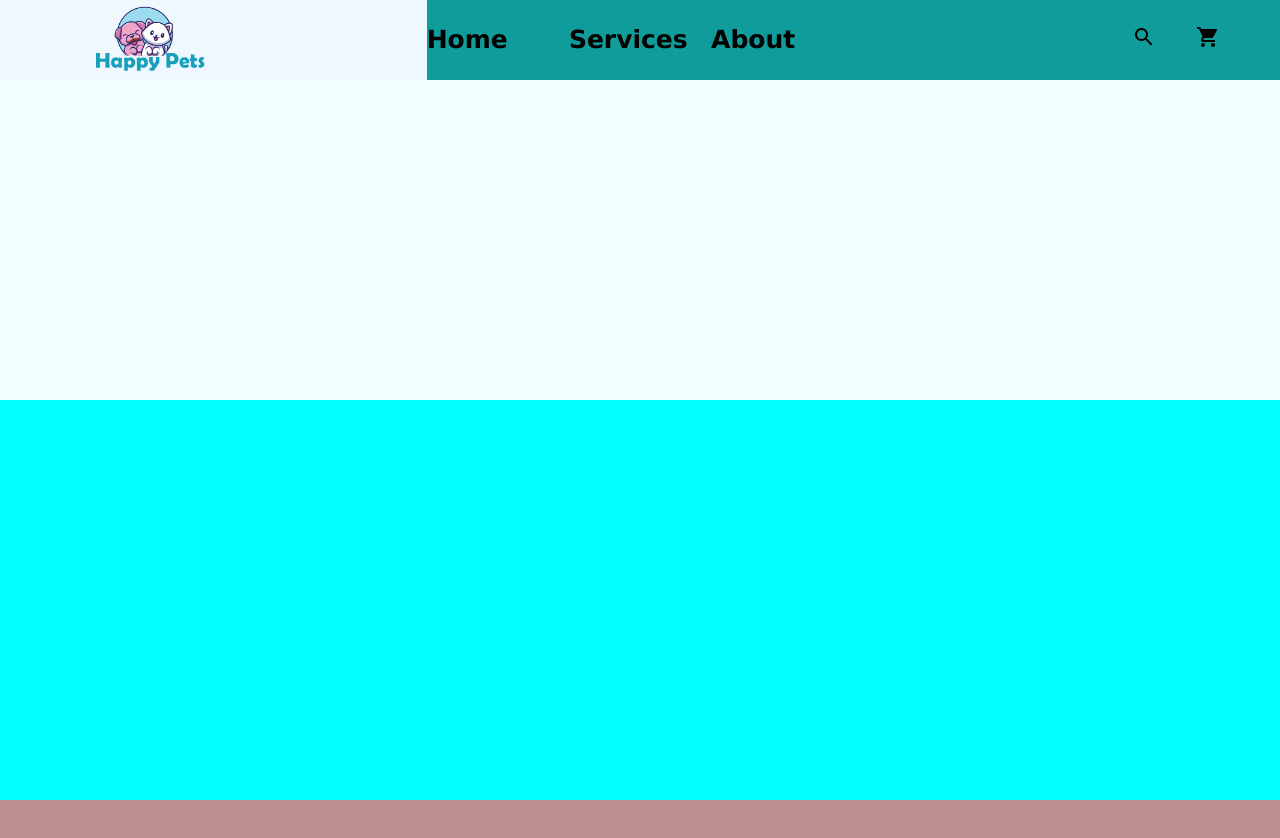
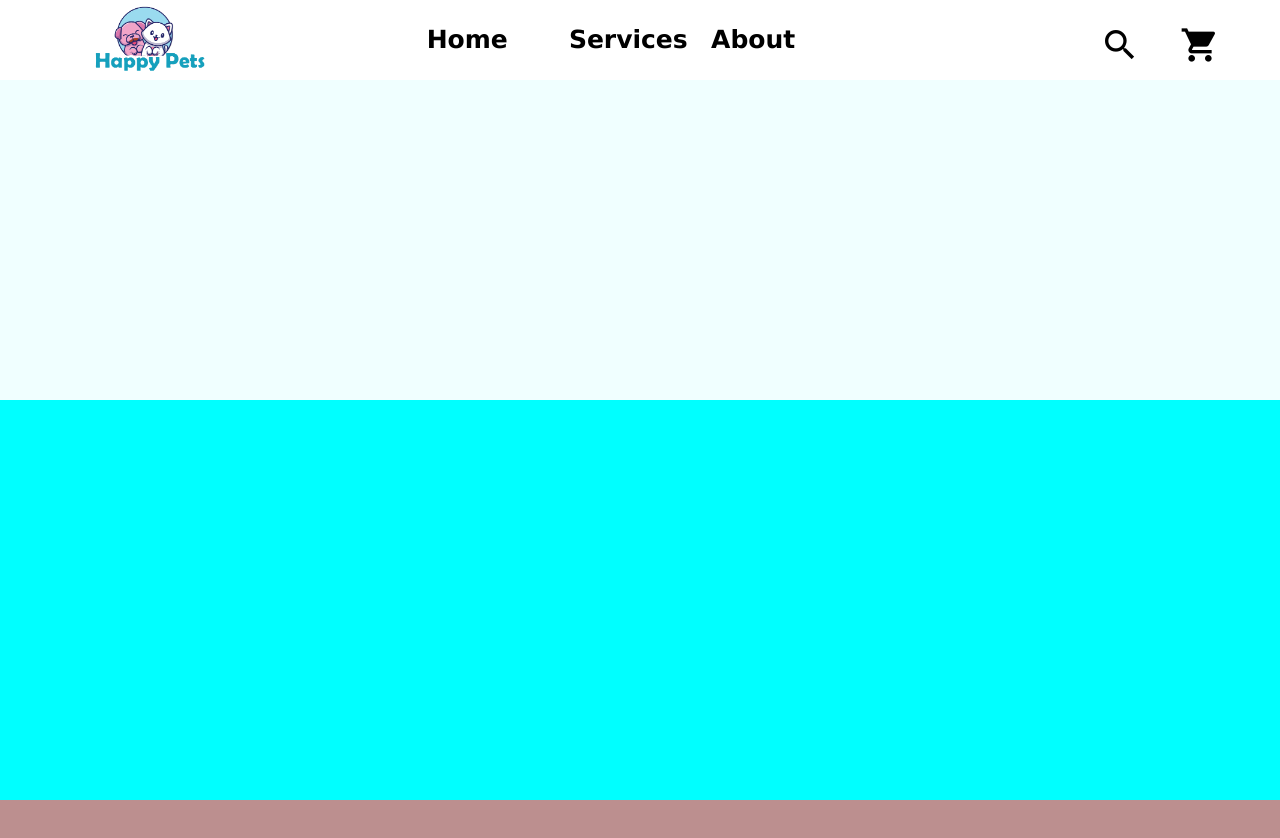
Before and after one commit to rithsreynang/Pet-Shop-a6, a plain HTML site: page index.html in a window 1280 px wide. Drawn offline with Linux system fonts and the light colour scheme.

Commit message:
improve icon size

```diff
--- a/Scss/componen/_nav.scss
+++ b/Scss/componen/_nav.scss
@@ -2,9 +2,8 @@ nav {
     display: grid;
     height: 10vh;
     grid-template-columns: 1fr 1fr 1fr;
-    background-color: rgb(17, 156, 156);
+
     .nav-right {
-        background-color: aliceblue;
         img {
             margin-top: -35px;
             margin-left: 70px;
@@ -14,6 +13,7 @@ nav {
         font-size: 25px;
         margin-top: 25px;
         display: grid;
+        justify-content: center;
         grid-template-columns: repeat(3, 1fr);
 
     }
@@ -25,5 +25,8 @@ nav {
         margin-top: 25px;
 
     }
+    .material-icons{
+        font-size: 40px;
+    }
 
 }
```
Also changed, not shown: css/home.css, dist/css/home.min.css, 2 other files.
